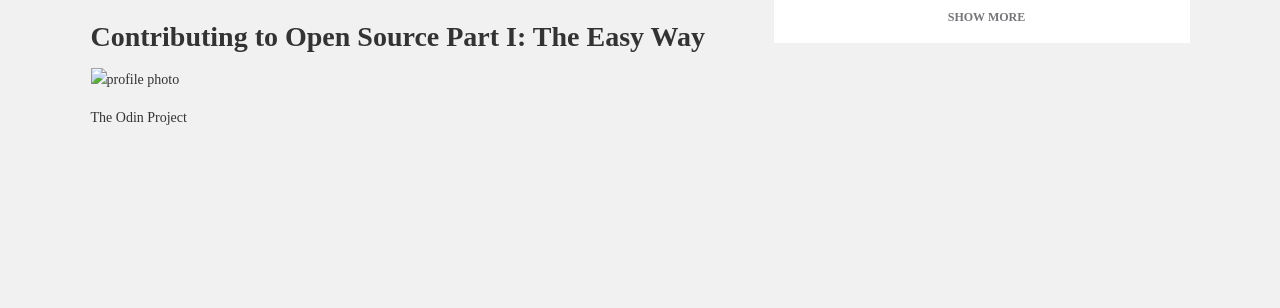
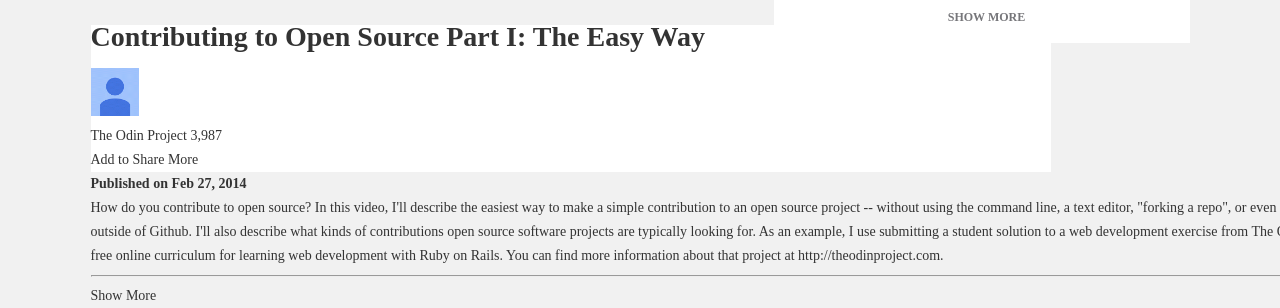
Before and after one commit to webtestingrun15/Youtube-Video-Page, a plain HTML site: page index.html in a window 1280 px wide. Shown: the part 782-1090 px from the top of the page. Before the commit the page ends 912 px from the top, so only its background shows below. Drawn offline with Linux system fonts and the light colour scheme.

Commit message:
add content for video description and video title

```diff
--- a/index.html
+++ b/index.html
@@ -25,11 +25,23 @@
             <div class="title">
                 <h1>Contributing to Open Source Part I: The Easy Way</h1>
                 <div class="title-photo">
-                    <img src="images/photo.jpg" height="88" width="88" alt="profile photo">
+                    <img src="images/photo.jpg" height="48" width="48" alt="profile photo">
                 </div>
                 <div class="profile-title">
-                    <p>The Odin Project</p>
+                    <span>The Odin Project</span>
+                    <span>3,987</span>
                 </div>
+                <div class="bottom-title">
+                    <span class="add">Add to</span>
+                    <span class="share">Share</span>
+                    <span class="more">More</span>
+                </div>
+            </div>
+            <div class="description">
+                <strong>Published on Feb 27, 2014</strong><br>
+                <span>How do you contribute to open source? In this video, I'll describe the easiest way to make a simple contribution to an open source project -- without using the command line, a text editor, "forking a repo", or even touching Git outside of Github. I'll also describe what kinds of contributions open source software projects are typically looking for. As an example, I use submitting a student solution to a web development exercise from The Odin Project, a free online curriculum for learning web development with Ruby on Rails. You can find more information about that project at http://theodinproject.com.</span>
+                <hr>
+                <div>Show More</div>
             </div>
         </div>
         <aside>
--- a/stylesheets/main.css
+++ b/stylesheets/main.css
@@ -516,6 +516,11 @@ header button {
     height: 720px;
     margin-right: -660px;
 }
+
+.title {
+    background: #FFF;
+    width: 75%;
+}
 /*aside*/
 
 aside {
@@ -593,7 +598,6 @@ aside img {
 
 footer {
     /*clear: both;*/
-
     position: absolute;
     bottom: 0;
     width: 100%;
```
Also changed, not shown: images/photo.jpg (added).
